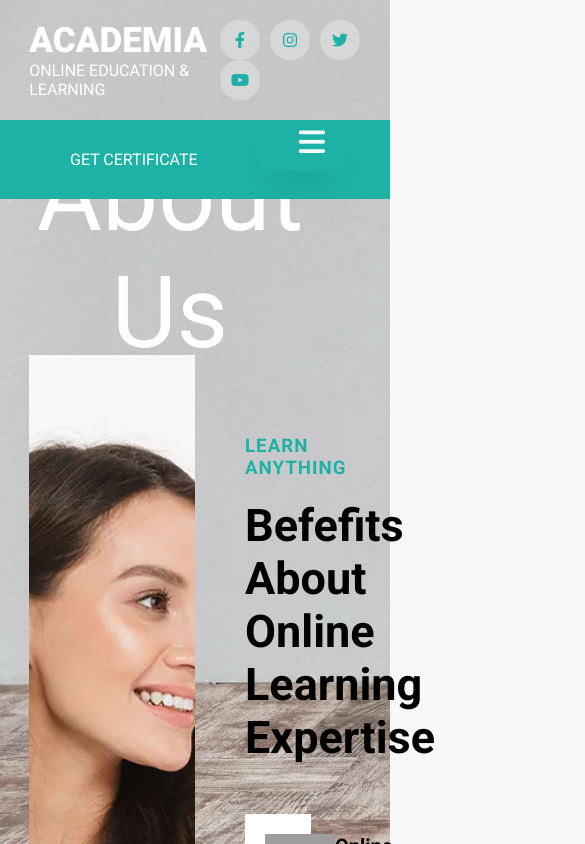
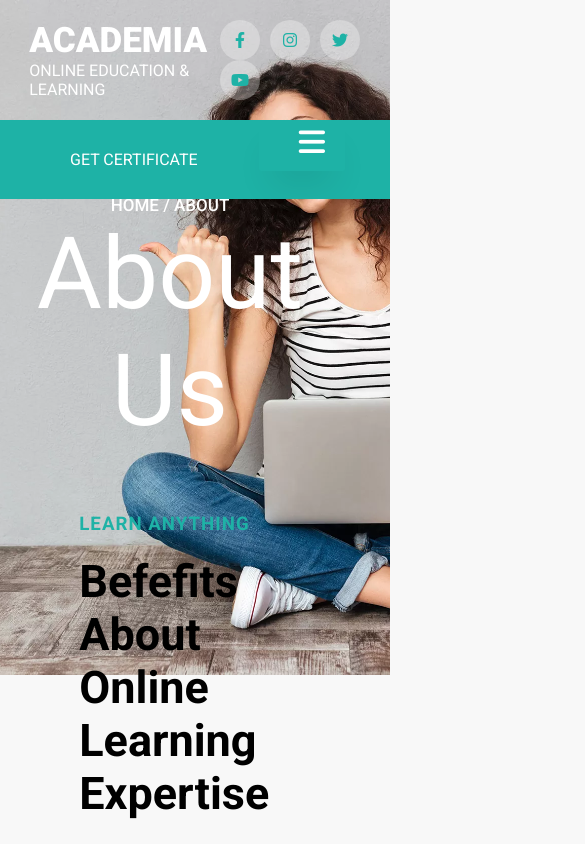
Before and after one commit to FawwazKautsar24/Educational-Website-Design-with-ReactJS, a React (Create React App) app: page /about in a window 390 px wide. Shown: the top 844 px of the page, 585 px wide, since content can reach past the window. Built offline with nearby package versions, Linux system fonts and the light colour scheme; grey boxes are pictures that could not be loaded.

Commit message:
Memperbaiki responsifitas Hero & About

```diff
--- a/src/App.css
+++ b/src/App.css
@@ -118,3 +118,14 @@ button{
 .flex{
   display: flex;
 }
+
+@media screen and (max-width: 768px){
+  .grid{
+    grid-template-columns: repeat(2, 1fr);
+  }
+  .back{
+    background-position: center;
+    padding-top: 50%;
+    height: 80vh;
+  }
+}
--- a/src/components/about/about.css
+++ b/src/components/about/about.css
@@ -59,3 +59,18 @@
     font-size: 20px;
     font-weight: 500;
 }
+
+@media screen and (max-width: 768px){
+    .aboutHome{
+        margin-top: 60%;
+    }
+    .aboutHome .container{
+        flex-direction: column-reverse;
+    }
+    .aboutHome .row{
+        width: 100%;
+    }
+    .awrapper{
+        height: 100vh;
+    }
+}
--- a/src/components/home/Home.jsx
+++ b/src/components/home/Home.jsx
@@ -1,10 +1,12 @@
 import React from 'react';
+import AboutCard from '../about/AboutCard';
 import Hero from './hero/Hero';
 
 const Home = () => {
     return (
         <>
             <Hero />
+            <AboutCard />
         </>
     );
 }
--- a/src/components/home/hero/Hero.jsx
+++ b/src/components/home/hero/Hero.jsx
@@ -21,7 +21,7 @@ const Hero = () => {
                     </div>
                 </div>
             </section>
-            <div className="margin"></div>
+            <div className="marigin"></div>
         </>
     );
 }
```
